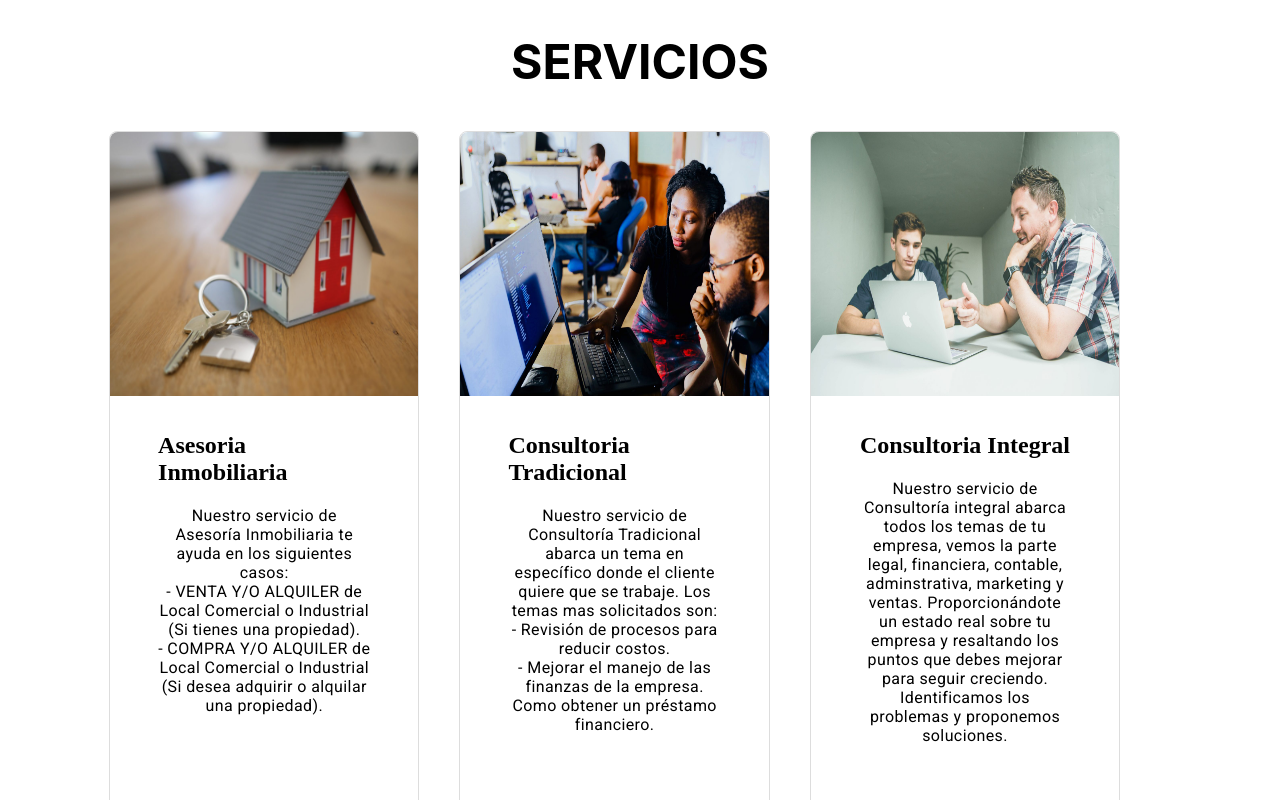
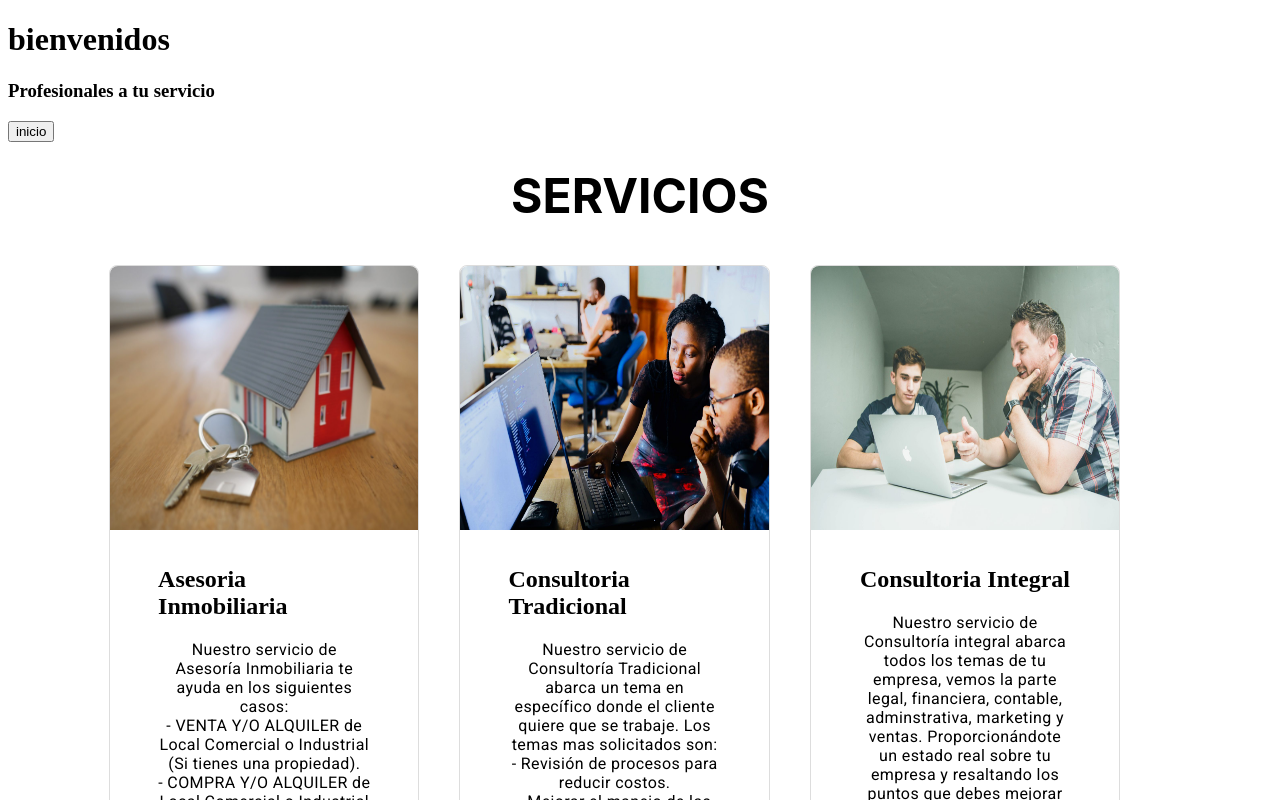
Before and after one commit to christianTordoya03/consultoria-web, a React (Create React App) app: page / in a window 1280 px wide. Shown: the top 800 px of the page. Built offline with nearby package versions, Linux system fonts and the light colour scheme; a web font is replaced by a local one.

Commit message:
Add welcome component

```diff
--- a/src/App.js
+++ b/src/App.js
@@ -1,9 +1,11 @@
 import React from "react";
 import Card from "./components/card/Card";
+import Welcome from "./components/welcome/Welcome";
 
 function App() {
   return (
     <div className="App">
+      <Welcome />
       <Card />
     </div>
   );
--- /dev/null
+++ b/src/components/welcome/Welcome.js
@@ -0,0 +1,13 @@
+import React from 'react'
+
+const Welcome = () => {
+    return (
+        <div>
+            <h1>bienvenidos</h1>
+            <h3>Profesionales a tu servicio</h3>
+            <button>inicio</button>
+        </div>
+    )
+}
+
+export default Welcome;
```
